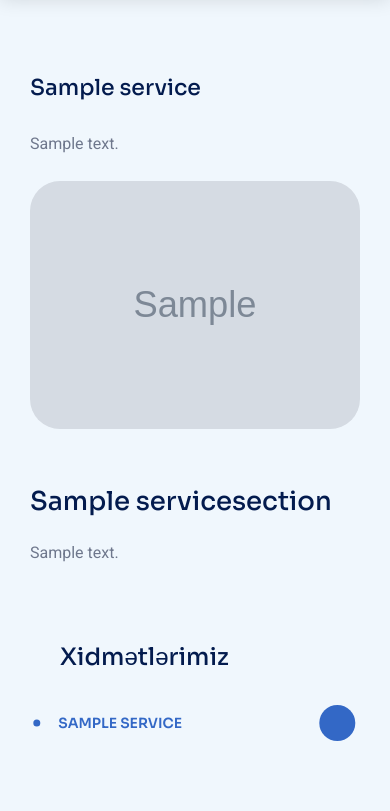
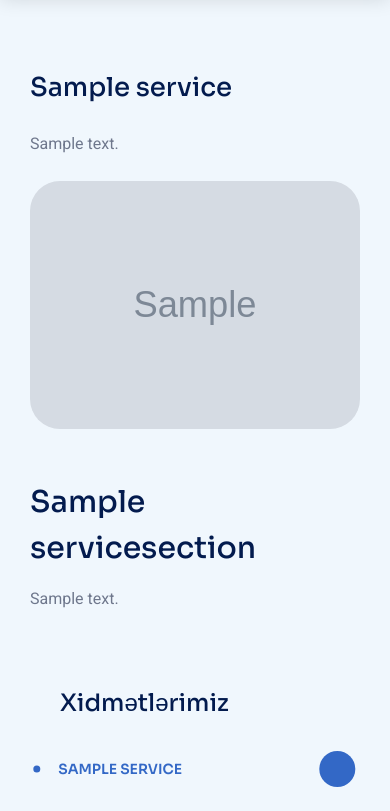
Before and after one commit to NicatDev/clinic_harmony, a Django app: a page that uses templates/footer.html in a window 390 px wide. Shown: the part 90-901 px from the top of the page. Run offline with Django 5.2, Linux system fonts and the light colour scheme; tables that the repository leaves empty hold one stand-in row (values such as "Sample post"); grey boxes marked "Sample" are stand-in pictures; some libraries are stand-ins or nearby versions.

Commit message:
i hope it is last commit

```diff
--- a/static/css/style.css
+++ b/static/css/style.css
@@ -2650,13 +2650,13 @@ textarea.form-control{
 }
 @media (max-width: 780px) {
     .service_title{
-        font-size:22px;
+        font-size:26px;
     }
     .service_section_title{
-        font-size:26px;
+        font-size:30px;
     }
 }
-@media (max-width: 340px) {
+@media (max-width: 380px) {
     .service_title{
         font-size:18px;
     }
```
